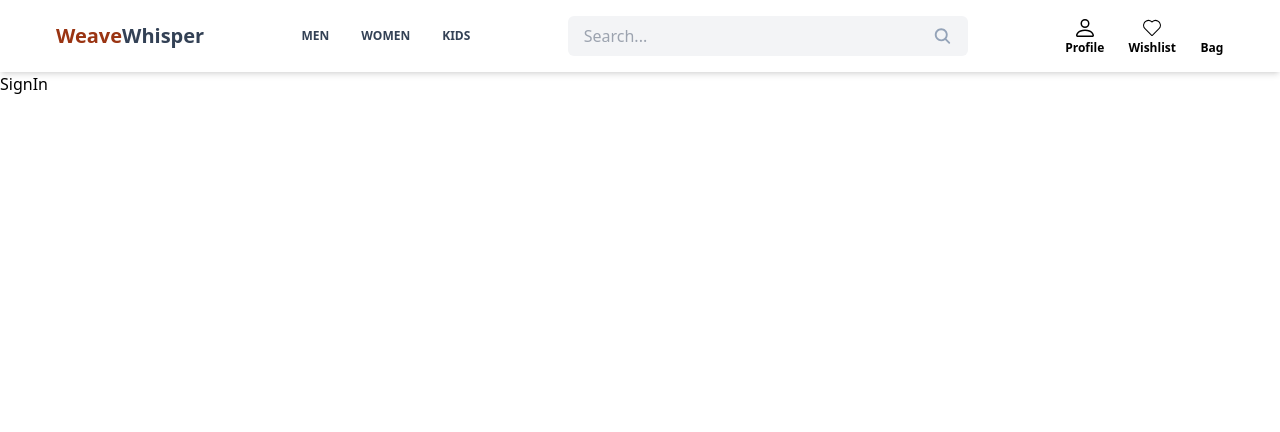
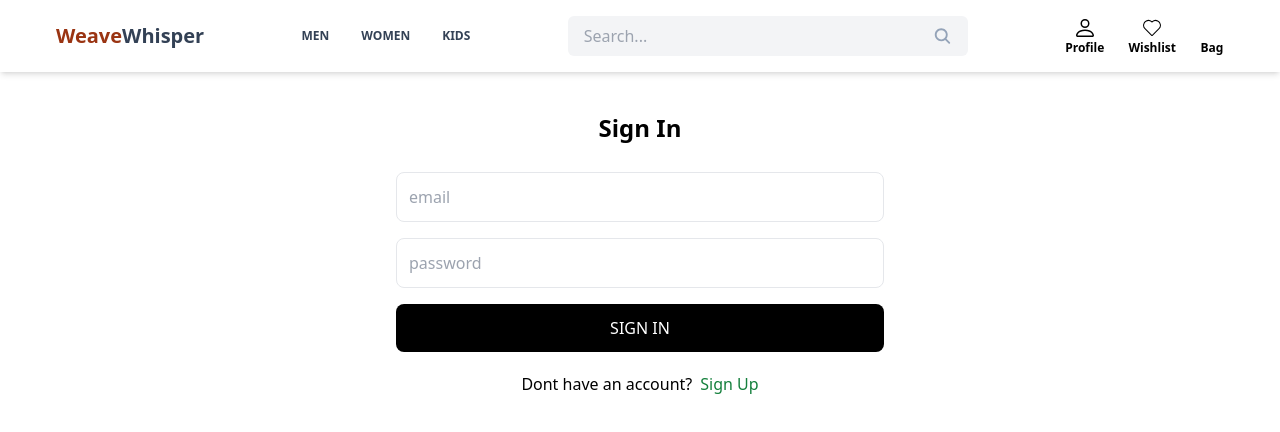
Before and after one commit to B3nzy/WeaveWhisper_eCommerce_FrontEnd, a React (Vite) app: page /sign-in in a window 1280 px wide. Shown: the top 432 px of the page. Built offline with nearby package versions, Linux system fonts and the light colour scheme; some icons are missing.

Commit message:
create sign-in page

```diff
--- a/src/pages/SignIn.jsx
+++ b/src/pages/SignIn.jsx
@@ -1,5 +1,33 @@
 import React from "react";
+import { Link } from "react-router-dom";
 
 export default function SignIn() {
-  return <div>SignIn</div>;
+  return (
+    <div className="max-w-lg mx-auto items-center p-3">
+      <h1 className="my-7 font-semibold text-2xl text-center">Sign In</h1>
+      <form className="flex flex-col gap-4">
+        <input
+          className="border p-3 rounded-lg focus:outline-orange-200"
+          type="email"
+          placeholder="email"
+          id="email"
+        />
+        <input
+          className="border p-3 rounded-lg focus:outline-orange-200"
+          type="text"
+          placeholder="password"
+          id="password"
+        />
+        <button className="bg-black text-white p-3 uppercase rounded-lg hover:opacity-90 disabled:opacity-80">
+          Sign in
+        </button>
+      </form>
+      <div className="flex gap-2 justify-center mt-5">
+        <p>Dont have an account?</p>
+        <Link to={"/sign-up"} className="text-green-700 hover:underline">
+          Sign Up
+        </Link>
+      </div>
+    </div>
+  );
 }
```
